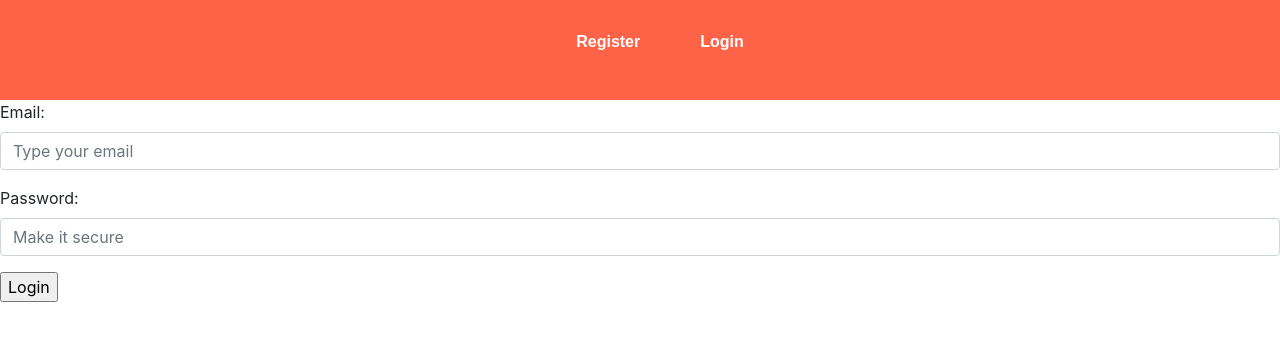
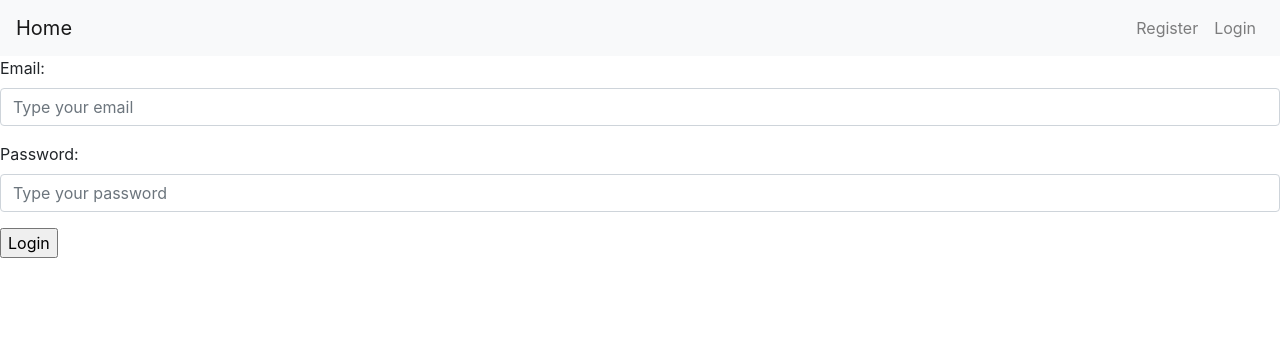
Before and after one commit to mandasari93/learn-react-form, a React (Create React App) app: page /Login in a window 1280 px wide. Shown: the top 340 px of the page. Built offline with nearby package versions, Linux system fonts and the light colour scheme.

Commit message:
implement link from react0router-dom

```diff
--- a/src/App.js
+++ b/src/App.js
@@ -1,56 +1,57 @@
 import React, { Component } from "react";
 import { BrowserRouter as Router, Route, Link } from "react-router-dom";
-import styled from "styled-components";
+import {
+  Collapse,
+  Navbar,
+  NavbarToggler,
+  NavbarBrand,
+  Nav,
+  NavItem,
+  NavLink
+} from 'reactstrap';
 
 
 import Register from "./components/Register";
 import Login from "./components/Login";
 
-const NavBar = styled.nav`
-  font-family: "Dosis", sans-serif;
-  display: flex;
-  justify-content: center;
-  background: tomato;
-  padding: 30px;
-  font-weight: 600;
-  ul {
-    text-decoration: none;
-    display: flex;
-    flex-direction: row;
+class App extends Component {
+  constructor(props) {
+    super(props);
+
+    this.toggle = this.toggle.bind(this);
+    this.state = {
+      isOpen: false
+    };
   }
-  li {
-    list-style: none;
-    margin: 0px 30px 0px 30px;
+  toggle() {
+    this.setState({
+      isOpen: !this.state.isOpen
+    });
   }
-  .linkStyle {
-    color: #ffffff;
-    text-decoration: none;
-  }
-`;
-
-class App extends Component {
   render() {
     return (
       <Router>
         <div>
-          <NavBar>
-            <ul>
-              <li>
-                <Link className="linkStyle" to="/Register">
-                  Register
-                </Link>
-              </li>
-              <li>
-                <Link className="linkStyle" to="/Login">
-                  Login
-                </Link>
-              </li>
-            </ul>
-          </NavBar>
+          <Navbar color="light" light expand="md">
+            <NavbarBrand href="/">Home</NavbarBrand>
+            <NavbarToggler onClick={this.toggle} />
+            <Collapse isOpen={this.state.isOpen} navbar>
+              <Nav className="ml-auto" navbar>
+                <NavItem>
+                  <NavLink tag={Link} to="/Register">Register</NavLink>
+                </NavItem>
+                <NavItem>
+                  <NavLink tag={Link} to="/Login">Login</NavLink>
+                </NavItem>
+              </Nav>
+            </Collapse>
+          </Navbar>
+          <switch>
           <Route path="/Register" exact component={Register} />
           <Route path="/Login" component={Login} />
+            </switch>
         </div>
-      </Router>
+        </Router>
     );
   }
 }
--- a/src/components/Login/index.js
+++ b/src/components/Login/index.js
@@ -54,7 +54,7 @@
             type="password"
             name="password"
             id="password"
-            placeholder="Make it secure"
+            placeholder="Type your password"
             value={this.state.pass}
             onChange={this.handlePasswordInput}
           />
```
